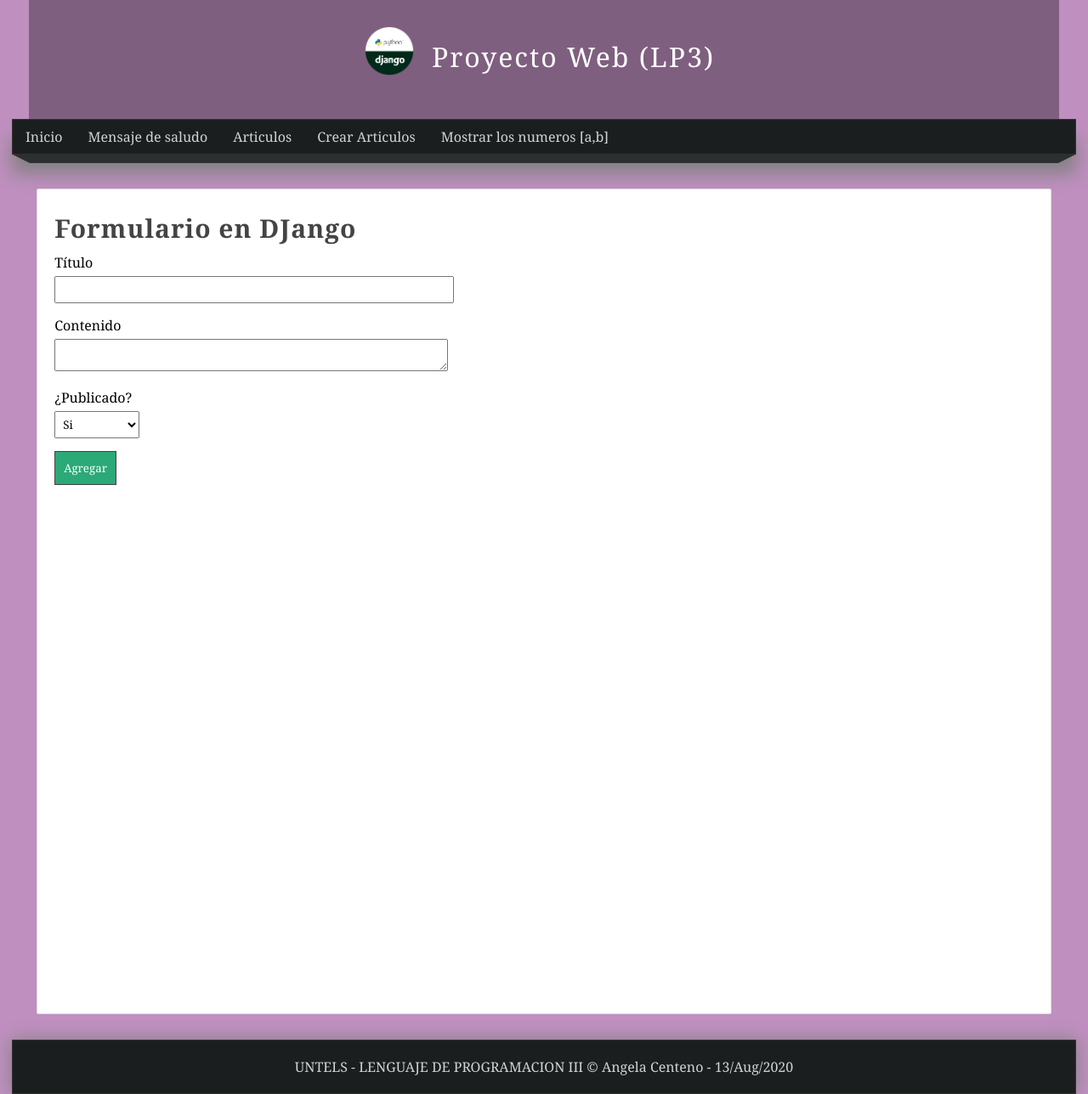
After one commit to AngelaS0199/LP3_Sesion14, a Django app: page /create-articulo/ in a window 1280 px wide. The commit adds this page. Shown: the whole page at 85% size. Run offline with Django 3.2, Linux system fonts and the light colour scheme.

Commit message:
Sesion 15_LP3

```diff
--- a/miapp/static/css/style.css
+++ b/miapp/static/css/style.css
@@ -136,6 +136,49 @@ nav ul li a:hover{
     border-radius: 2px;
     margin: 0 auto;
 }
+
+.box form{
+    width: 40%;
+}
+
+.box form input,
+.box form label{
+    display: block;
+    padding: 5px;
+    padding-left: 0px;
+}
+
+.box form input[type="text"],
+.box form textarea,
+.box form select{
+    width: 100%;
+    margin-bottom: 10px;
+}
+
+.box form select{
+    width: 100px;
+    padding: 5px;
+}
+
+.box form input[type="submit"],
+.box form input[type="button"],
+.box form button{
+    padding: 10px;
+    margin-top: 5px;
+    background: #2ba977;
+    border: 1px solid #444;
+    color: white;
+    transition: 300ms all;
+}
+
+.box form input[type="submit"]:hover,
+.box form input[type="button"]:hover,
+.box form button:hover{
+ cursor: pointer;
+ background: #1f7e58;
+}
+
+
 .title{
     color: #444;
     letter-spacing: 1px;
--- /dev/null
+++ b/miapp/templates/create_articulo.html
@@ -0,0 +1,26 @@
+
+{% extends 'layout.html' %}
+{% load filters %}
+{% block title %}
+    Formulario en DJango
+{% endblock%}
+{% block content %}
+
+    <h1 class="title">Formulario en DJango</h1>
+    <form action="" name="" method="GET">
+        <label for="titulo"> Título </label>
+        <input type="text" name="titulo">
+
+        <label for="contenido"> Contenido </label>
+        <textarea type="contenido"></textarea>
+
+        <label for="publicado"> ¿Publicado? </label>
+        <select name="publicado">
+            <option value="1">Si</option>
+            <option value="0">No</option>
+        </select>
+
+        <input type="submit" value="Agregar"/>
+    </form>
+
+{% endblock %}
--- a/miapp/templates/layout.html
+++ b/miapp/templates/layout.html
@@ -32,6 +32,13 @@
                     <a href="{%url 'saludo' %}"> Mensaje de saludo </a>
                 </li>
                 <li>
+                    <a href="{%url 'listar_articulos' %}"> Articulos </a>
+                </li>
+                <li>
+                    <a href="{%url 'create_articulo' %}"> Crear Articulos </a>
+                </li>
+                <li>
+                <li>
                     <a href="{%url 'rango' %}"> Mostrar los numeros [a,b] </a>
                 </li>
             </ul>
--- a/miapp/views.py
+++ b/miapp/views.py
@@ -1,5 +1,6 @@
 from django.shortcuts import render, HttpResponse, redirect
-
+from miapp.models import Articulo
+from django.db.models import Q
 # Create your views here.
 
 layout = """
@@ -48,3 +49,69 @@ def rango2(request,a=0,b=100):
         a+=1
     resultado += "</ul"
     return HttpResponse(layout + resultado)
+
+def crear_articulo(request, titulo, contenido, publicado):
+    articulo = Articulo(
+        titulo = titulo,
+        contenido = contenido,
+        publicado = publicado
+    )
+    articulo.save()
+    return HttpResponse(f"Articulo Creado: {articulo.titulo} - {articulo.contenido}")
+
+def buscar_articulo(request):
+    try:
+        articulo = Articulo.objects.get(id=6)
+        resultado = f"Articulo: <br>ID:{articulo.id} <br>Título: {articulo.titulo} <br>Contenido: {articulo.contenido}"
+    except:
+        resultado: "<h1> Articulo No encontrado </h1>"
+    return HttpResponse(resultado)
+
+def editar_articulo(request, id):
+    articulo = Articulo.objects.get(pk=id)
+
+    articulo.titulo = "Enseñanza OnLine en la Untels"
+    articulo.contenido = "Aula Virtual. Google Meet. Portal Académico. Correo Institucional"
+    articulo.publicado = False
+
+    articulo.save()
+    return HttpResponse(f"Articulo Editado:  <br>ID:{articulo.id} <br>Nuevo Título: {articulo.titulo} <br>Nuevo Contenido: {articulo.contenido}")
+
+def listar_articulos(request):
+    #articulos = Articulo.objects.all()
+    #articulos = Articulo.objects.filter(titulo__contains = "PHP")
+    #articulos = Articulo.objects.filter(titulo__contains = "PHP").exclude(publicado=False)
+    #articulos = Articulo.objects.filter(titulo__contains="Java")
+    #articulos = Articulo.objects.filter(titulo__exact="Java")
+    #articulos = Articulo.objects.filter(id__gt=6)
+    #articulos = Articulo.objects.filter(id__gte=6)
+    #articulos = Articulo.objects.filter(id__lt=6)
+    #articulos = Articulo.objects.filter(id__lte=6)
+    #articulos = Articulo.objects.order_by('titulo')
+    #articulos = Articulo.objects.order_by('-titulo')
+    #articulos = Articulo.objects.order_by('titulo')[:3]
+    #articulos = Articulo.objects.order_by('titulo')[3:6]
+    articulos = Articulo.objects.filter(
+        Q(titulo__contains = "Java")|Q(titulo__contains = "PHP")
+    )
+    return render(request,'listar_articulos.html',{
+        'articulos': articulos,
+        'titulo': 'Listado de Articulos'
+    })
+
+def eliminar_articulos(request, id):
+    articulo = Articulo.objects.get(pk=id)
+    articulo.delete()
+    return redirect('listar_articulos')
+
+def save_articulo(request):
+    articulo = Articulo(
+        titulo = titulo,
+        contenido = contenido,
+        publicado = publicado
+    )
+    articulo.save()
+    return HttpResponse(f"Articulo Creado: {articulo.titulo} - {articulo.contenido}")
+
+def create_articulo(request):
+    return render(request, 'create_articulo.html')
--- a/proyecto001/settings.py
+++ b/proyecto001/settings.py
@@ -104,7 +104,7 @@ AUTH_PASSWORD_VALIDATORS = [
 # Internationalization
 # https://docs.djangoproject.com/en/3.0/topics/i18n/
 
-LANGUAGE_CODE = 'en-us'
+LANGUAGE_CODE = 'en-es'
 
 TIME_ZONE = 'UTC'
 
--- a/proyecto001/urls.py
+++ b/proyecto001/urls.py
@@ -25,7 +25,12 @@ urlpatterns = [
     path('rango/', views.rango, name="rango"),
     path('rango2/', views.rango2, name="rango2"),
     path('rango2/<int:a>', views.rango2, name="rango2"),
-
     path('rango2/<int:a>/<int:b>', views.rango2, name="rango2"),
-
+    path('crear-articulo/<str:titulo>/<str:contenido>/<str:publicado>',views.crear_articulo, name="crear_articulo"),
+    path('buscar-articulo/',views.buscar_articulo, name="buscar_articulo"),
+    path('editar-articulo/<int:id>',views.editar_articulo, name="editar_articulo"),
+    path('listar-articulos/',views.listar_articulos, name="listar_articulos"),
+    path('eliminar-articulos/<int:id>',views.eliminar_articulos, name="eliminar_articulos"),
+    path('save-articulo/',views.save_articulo, name="save_articulo"),
+    path('create-articulo/',views.create_articulo, name="create_articulo"),
 ]
```
Also changed, not shown: miapp/models.py (+12 -0 lines), miapp/templates/listar_articulos.html (added, +25 -0 lines), db.sqlite3, miapp/migrations/0001_initial.py (added), miapp/migrations/0002_auto_20200813_1357.py (added).
